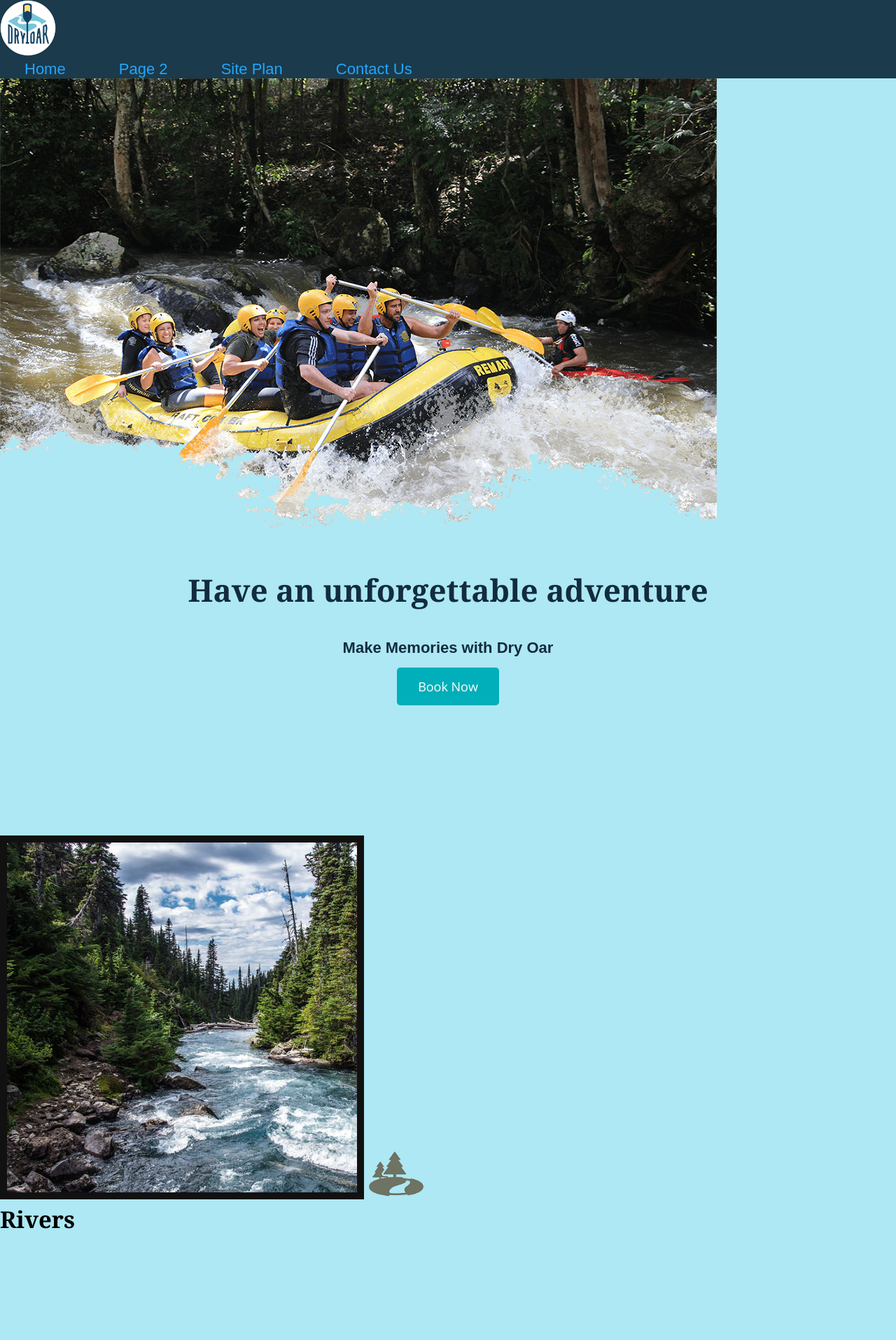
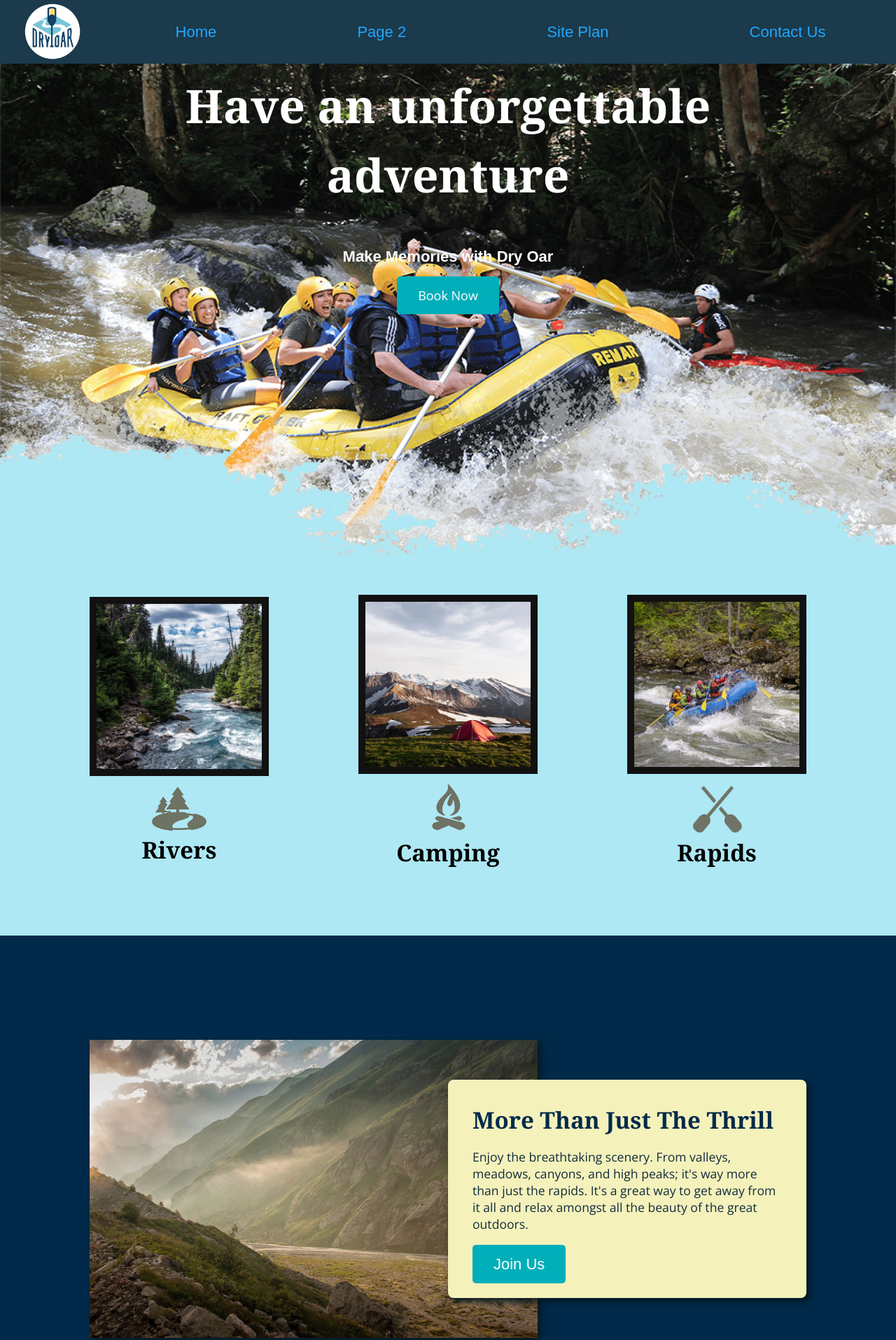
Before and after one commit to soyjuliogomez/wdd130, a plain HTML site: page wwr/index.html in a window 1280 px wide. Shown: the top 1915 px of the page at 70% size. Drawn offline with nearby package versions, Linux system fonts and the light colour scheme; a web font is replaced by a local one.

Commit message:
february 23

```diff
--- a/wwr/styles/style.css
+++ b/wwr/styles/style.css
@@ -15,6 +15,9 @@ h2 {
 
 #logo_link {
     padding-top: 5px;
+    padding-top: 5px;
+    justify-self: center;
+    align-self: center;
 
  }
 #content {
@@ -23,9 +26,23 @@ h2 {
     margin: 0 auto;
 }
 
+#hero {
+    display: grid;
+    grid-template-columns: 1fr 3fr 1fr;
+    margin-top: -100px;
+}
+#hero-box {
+    grid-column: 1/4;
+    grid-row: 1/3;
+    z-index: -1;
+}
+/* #content */
+#hero-msg {
+    grid-column: 2/3;
+    grid-row: 1/2;
+    margin-top: 100px;
+}
 
-
-/* #content */
 #hero-msg h1 {
     text-align: center;
     line-height: 1.5em;
@@ -37,6 +54,7 @@ h2 {
 
 #hero-msg h4 {
     text-align: center;
+    color: white;
 }
 
 .button-box {
@@ -52,10 +70,7 @@ main section img {
     box-sizing: border-box;
 
 }
-#background {
-    height: 725px;
-    background-color: aqua;
-}
+
 
 body {
     background-color: #ade8f4;
@@ -64,16 +79,25 @@ body {
 header {
 
     background-color: #1b3a4b;
+    display: grid;
+    grid-template-columns: 150px auto;
 
 }
 
+nav {
+    display: flex;
+    justify-content: space-around;
+    align-items: center;
+    }
+
 nav a {
     text-align: center;
-    /* display: block; */
-    height: 48px;
+    display: block;
+    /* height: 48px; */
     color: #21a6ff;
     text-decoration: none;
-    padding: 35px;
+    /* padding: 35px; */
+
 
 }
 
@@ -102,19 +126,23 @@ nav a:hover {
 
 }
 
+.home-grid {
+    display: grid;
+    grid-template-columns: repeat(10, 1fr);
+    /* padding: 200px; */
+}
 
 
 
 
 
 #background {
-    background-color: #f4f1bb;
+    /* margin-top: 772px; */
+    background-color: #012a4a;
+    height: 725px;
+    grid-column: 1/11;
+    grid-row: 4/9;
 
-}
-
-.msg {
-    background-color: #f4f1bb;
-    padding: 35px;
 }
 
 
@@ -123,10 +151,12 @@ nav a:hover {
 
 
 
+
+
 .home-title {
-    color: #122c3d;
+    color: #ffffff;
     font-family: 'Rozha One',  Georgia, serif;
-    font-size: 2em;
+    font-size: 3em;
     margin-top: 10px;
 
 
@@ -169,23 +199,83 @@ h4 {
     padding-bottom: 15px;
 
 }
-.rivers-card, .camping-card, .rapids-card  {
+/* .rivers-card, .camping-card, .rapids-card  {
     margin: 200px 0;
 
+} */
+
+#hero-img {
+    width: 100%;
+}
+
+.rivers-card, .camping-card, .rapids-card {
+    display: flex;
+    align-items: center;
+    flex-direction: column;
+    justify-content: center;
+    margin-bottom: 96px;
+}
+
+.rivers-card {
+
+    grid-column: 2/4;
+    grid-row: 2/3;
+
+}
+.camping-card {
+    grid-column: 5/7;
+    grid-row: 2/3;
+
+
+}
+
+
+
+.mountains {
+    grid-column: 2/7;
+    grid-row: 5/8;
+    box-shadow: 5px 5px 10px #021920;
+}
+.msg {
+    background-color: #f4f1bb;
+    padding: 35px;
+    grid-column: 6/10;
+    grid-row: 6/7;
+    border-radius: 8px;
+    box-shadow: 5px 5px 10px #021920;
+
+}
+.rapids-card {
+    grid-column: 8/10;
+    grid-row: 2/3;
 }
 
 .card-img {
     border: 10px solid #111111;
 }
+
+.card-img:hover {
+    opacity: .6;
+    transform: scale(1.1);
+}
 /* .rapids-card  {
     margin: 200px 0;
 } */
+.card-img, .mountains {
+    width: 100%;
+}
 
 footer {
-    color: #122c3d;
+    /* color: #122c3d;
     background-color: #1b3a4b;
     padding: 25px 50px;
+    margin-top: 200px; */
+    background-color: #001424;
+    padding: 25px 50px;
     margin-top: 200px;
+    display: flex;
+    justify-content: space-around;
+    align-items: center;
 }
 
 footer a {
@@ -219,3 +309,47 @@ footer .social img {
     width: 80px;
     padding-top: 10px;
 }
+
+/* responsive design */
+
+@media screen and (max-width: 900px) {
+    #hero, .home-grid {
+        display: block;
+        height: auto;
+    }
+    nav, footer {
+        flex-direction: column;
+    }
+    nav a {
+        display: block;
+        padding: 15px;
+    }
+    #hero {
+        margin-top: 0;
+    }
+    #hero-msg {
+        margin-top: 0;
+    }
+    #hero-msg h4 {
+        display: none;
+    }
+    .home-title {
+        font-size: 25px;
+        color: #012a4a;
+    }
+    .rivers-card, .camping-card, .rapids-card {
+        margin: 50px auto;
+        width: 60%;
+    }
+    #background {
+        display: none;
+    }
+    .mountains, .msg {
+        width: 80%;
+        display: block;
+        margin: 0 auto;
+    }
+    footer {
+        margin-top: 25px;
+    }
+}
```
Also changed, not shown: wwr/index.html (+2 -2 lines).
